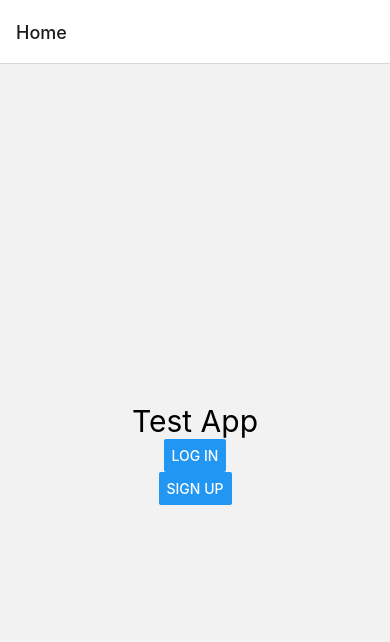
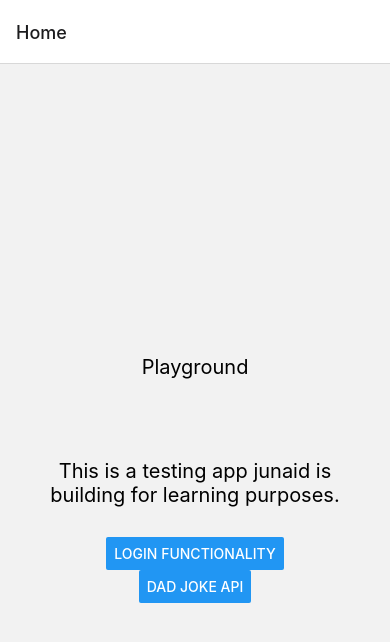
Before and after one commit to junaiderade/rn_app_1_shell, a React Native app in the folder rn_app_1/: screen / in a window 390 px wide. Shown: the top 642 px of the page. Built offline with nearby package versions, Linux system fonts and the light colour scheme.

Commit message:
got dad joke component working

```diff
--- a/rn_app_1/App.js
+++ b/rn_app_1/App.js
@@ -17,13 +17,15 @@ const vader_pic = {
 function HomeScreen({navigation}) {
   return (
     <View style = {MyStyles.center}>
-    <Text style = {styles.text}>Test App</Text>
+    <Text style = {MyStyles.text}>Playground</Text>
+    <Text style = {MyStyles.secondary_text}>This is a testing app junaid is building for learning purposes.</Text>
     <Button
-    title="Log in"
+    title="Login Functionality"
     onPress={() => navigation.navigate('Login')}
     />
     <Button
-    title="Sign Up"
+    title="Dad Joke API"
+    onPress={() => navigation.navigate('DadJoke')}
     />
     </View>
   );
@@ -38,9 +40,7 @@ export default function App() {
       <Stack.Navigator initialRouteName="Home">
         <Stack.Screen name="Home" component={HomeScreen}/>
         <Stack.Screen name="Login" component={Login}/>
-        <Stack.Screen name="Feed" component={Feed}/>
         <Stack.Screen name="DadJoke" component={DadJoke}/>
-
       </Stack.Navigator>
 
     </NavigationContainer>
@@ -65,15 +65,3 @@ export default function App() {
     // </ScrollView>
   );
 }
-
-const styles = StyleSheet.create({
-  center: {
-    flex: 1,
-    alignItems: 'center',
-    justifyContent: 'center',
-    hieght: '100%'
-  },
-  text: {
-    fontSize: 30
-  }
-});
--- a/rn_app_1/Components/DadJoke.js
+++ b/rn_app_1/Components/DadJoke.js
@@ -4,9 +4,26 @@ import {Text, View, TextInput, Button, Alert } from 'react-native';
 
 const DadJoke = (props) => {
 
-    const [dadJoke,setDadJoke] = React.useState("default");
+    const [dadJoke,setDadJoke] = React.useState("");
 
-    const getDadJokeFromAPI = () => console.log("yolo");
+    const getDadJokeFromAPI = async() => {
+      try{
+        const response = await fetch(
+          'https://icanhazdadjoke.com/',
+          {
+            method: 'GET',
+            headers:
+              {
+                Accept: 'application/json'
+              }
+          });
+        const json = await response.json();
+        setDadJoke(json.joke);
+      }catch (error){
+        console.log("error is" + error);
+      }
+    }
+    //you wrote this code based on the fetch a random dad joke section: https://icanhazdadjoke.com/api#api-response-format
 
     const getMoviesFromApiAsync = async () => {
         try {
@@ -18,20 +35,16 @@ const DadJoke = (props) => {
         } catch (error) {
           console.error(error);
         } finally {
-            console.log("it works!")
+          console.log("it works!")
         }
       };
 
     return (
         <View style = {MyStyles.center}>
-        <Text style={MyStyles.text}>{dadJoke}</Text>
-        <Button
-            onPress={getMoviesFromApiAsync}
-            title = "Click for a Movie"
-          />
+        <Text style={MyStyles.secondary_text}>{dadJoke}</Text>
         <Button
             onPress={getDadJokeFromAPI}
-            title = "Click for a Dad Joke"
+            title = "Click for a New Dad Joke"
           />
         </View>
     )
--- a/rn_app_1/MyStyles.js
+++ b/rn_app_1/MyStyles.js
@@ -8,6 +8,13 @@ export default StyleSheet.create({
         hieght: '100%'
       },
       text: {
+        padding: 50,
+        textAlign: 'center',
+        fontSize: 20
+      },
+      secondary_text:{
+        padding:30,
+        textAlign: 'center',
         fontSize: 20
       },
       textinput: {
```
Also changed, not shown: 1 other file (tests, documents, lock files or other folders).
